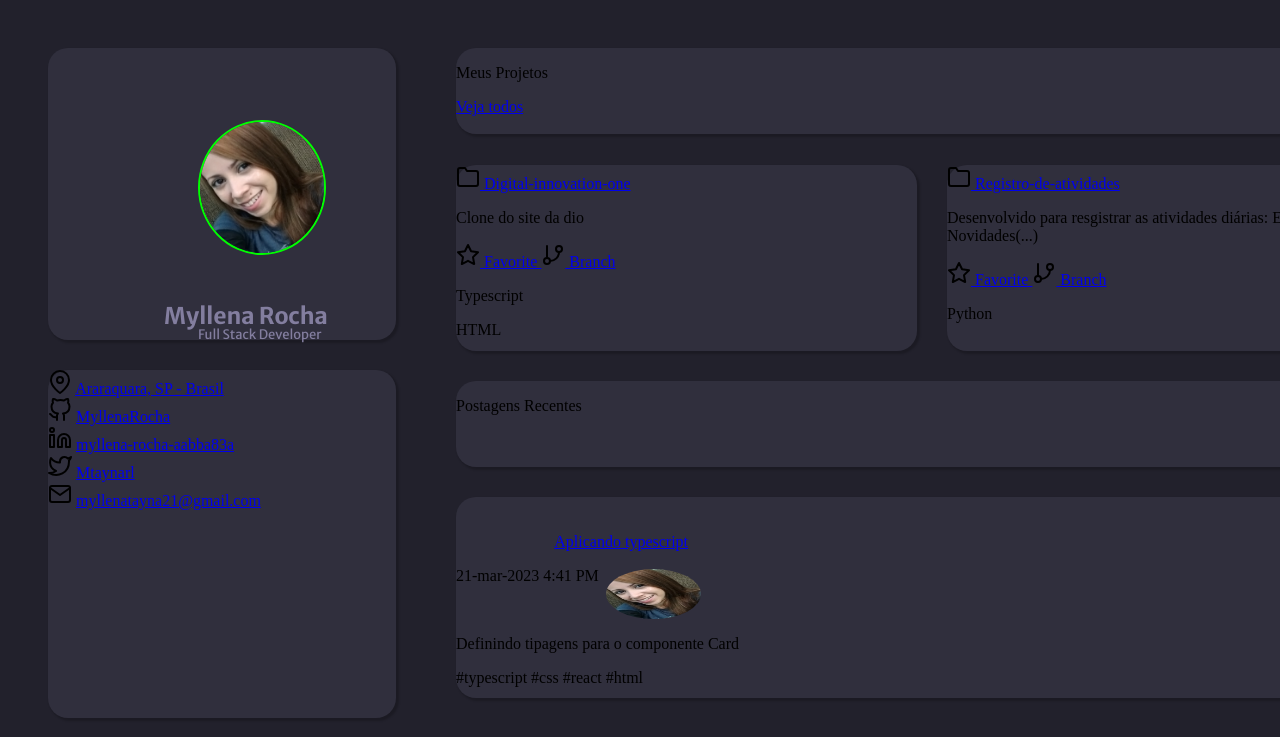
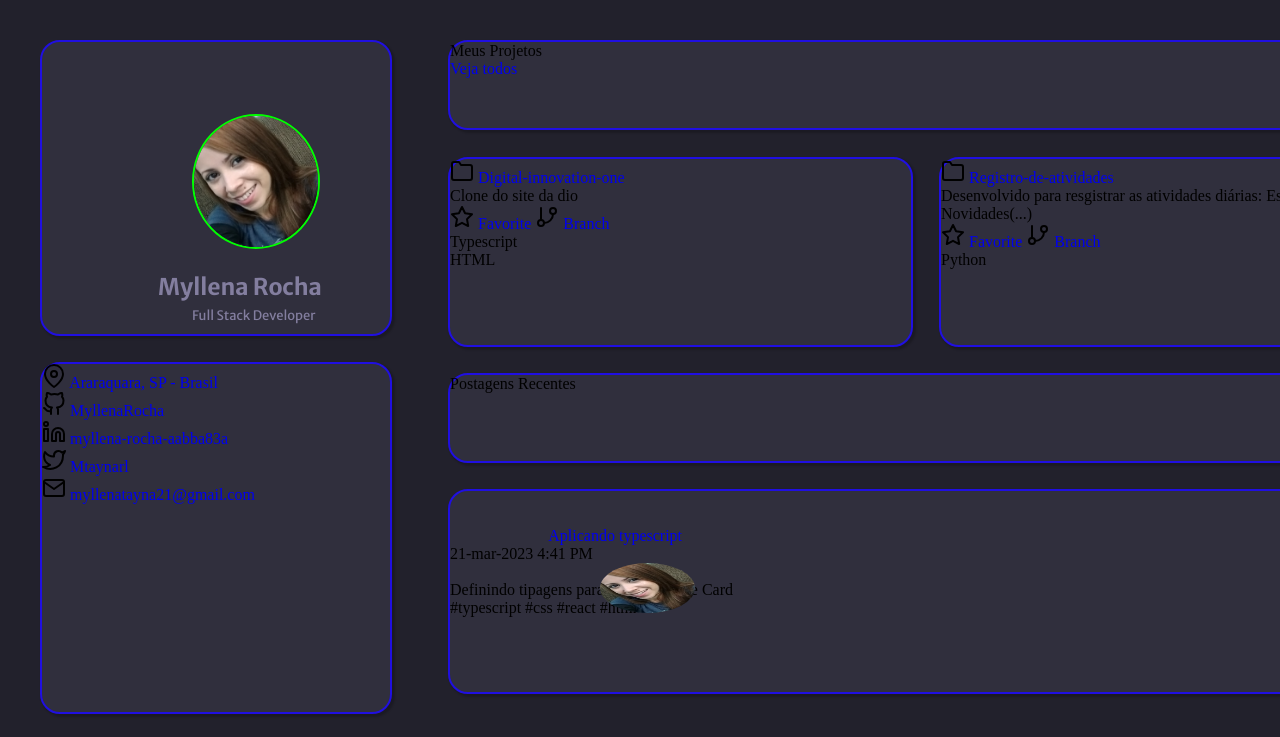
Before and after one commit to MyllenaRocha/portfolio, a plain HTML site: page Profile/index.html in a window 1280 px wide. Shown: the top 737 px of the page. Drawn offline with Linux system fonts and the light colour scheme.

Commit message:
...+ css

```diff
--- a/Profile/fontes.css
+++ b/Profile/fontes.css
@@ -1,8 +1,5 @@
 
 .profile p {
-/* Full Stack Developer */
-
-
     position: absolute;
     width: 128px;
     height: 17px;
--- a/Profile/index.html
+++ b/Profile/index.html
@@ -16,8 +16,7 @@
 </head>
 <body>
 
-    <div class="container1">
-        <div class="profile">
+        <div class="profile box">
             <img src="../assets/myllenatayna.jpg" alt="imagem">
             <h3> Myllena Rocha </h3>
             <p> Full Stack Developer </p>
@@ -77,8 +76,7 @@
 
             </ul>
         </div>
-    </div>
-    <div class="container2">
+
         <div class="my_projects box">
             <p> Meus Projetos</p>
             <a href="https://github.com/MyllenaRocha?tab=repositories">Veja todos</a>
@@ -128,6 +126,6 @@
             <p>#typescript #css #react #html</p>
         </div>
         <footer> Feito com ❤️ por Myllena Rocha </footer>
-    </div>
+
 </body>
 </html>
--- a/Profile/styles.css
+++ b/Profile/styles.css
@@ -1,16 +1,17 @@
+*{
+    margin: 0;
+    padding: 0;
+    text-decoration: none;
+}
 body {
     position: relative;
     width: 1440px;
     height: 1767px;
 
     background: #22212C;
-
 }
-
-
 .box {
-
-
+    border: 2px solid #200fe2;
 }
 .profile {
     position: absolute;
```
